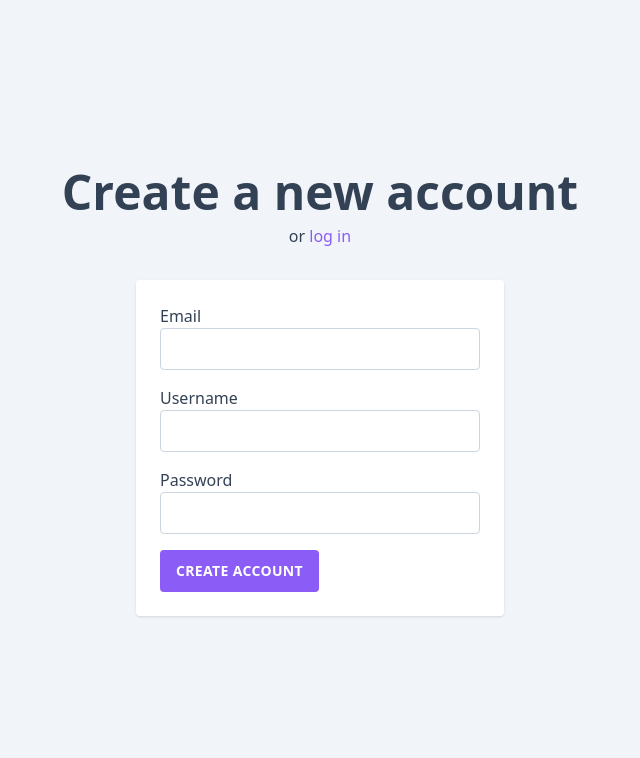
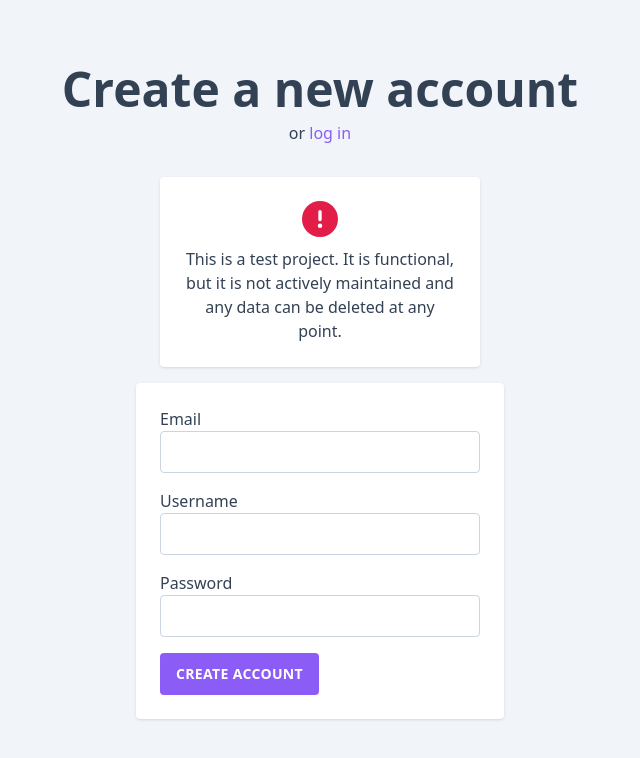
Before and after one commit to d-jurgens/ToDo, a Vue app: page /register in a window 1280 px wide. Shown: the top 758 px of the page, without its empty margins (320-960 px from the left). Built offline with nearby package versions, Linux system fonts and the light colour scheme; no server answers.

Commit message:
#2 ui improvements

```diff
--- a/src/assets/main.css
+++ b/src/assets/main.css
@@ -32,7 +32,7 @@
         @apply font-bold;
     }
     a {
-        @apply text-violet-500;
+        @apply text-primary;
     }
 }
 
--- a/src/router/index.ts
+++ b/src/router/index.ts
@@ -1,5 +1,6 @@
 import { createRouter, createWebHistory } from "vue-router";
 import HomeView from "../views/HomeView.vue";
+import { auth } from "@/firebase";
 
 const router = createRouter({
   history: createWebHistory(import.meta.env.BASE_URL),
@@ -32,4 +33,18 @@ const router = createRouter({
   ],
 });
 
+router.beforeEach(async (to) => {
+  if (
+    // make sure the user is authenticated
+    !auth.currentUser &&
+    // ❗️ Avoid an infinite redirect
+    to.name !== "login" &&
+    to.name !== "register" &&
+    to.name !== "forgot-password"
+  ) {
+    // redirect the user to the login page
+    return { name: "login" };
+  }
+});
+
 export default router;
--- a/src/views/AccountView.vue
+++ b/src/views/AccountView.vue
@@ -10,7 +10,7 @@
     <ui-dialog
       v-if="showDeleteDialog"
       title="Delete account"
-      text="Are you sure you want to delete your account? All your ToDo's will be deleted too. This cannot be undone."
+      text="Are you sure you want to delete your account? You will lose access to all your items. This cannot be undone."
       accept-text="Delete account"
       type="danger"
       :loading="deletingUser"
--- a/src/views/auth/LogIn.vue
+++ b/src/views/auth/LogIn.vue
@@ -1,12 +1,12 @@
 <template>
   <div
-    class="flex flex-col w-full min-h-screen justify-center items-center p-8 bg-lightest-gray"
+    class="max-w-3xl mx-auto px-4 py-10 flex flex-col w-full min-h-screen justify-center items-center bg-lightest-gray"
   >
-    <h1 class="mb-2">Sign in to your account</h1>
+    <h1 class="mb-2 text-center">Sign in to your account</h1>
     <p class="mb-8">
       or <router-link to="register">create an account</router-link>
     </p>
-    <ui-card>
+    <ui-card class="max-w-full">
       <form @submit="onSubmit" class="w-80 max-w-full">
         <div class="mb-4">
           <ui-text-input name="email" label="Email" type="email" />
--- a/src/views/auth/PasswordResetRequest.vue
+++ b/src/views/auth/PasswordResetRequest.vue
@@ -1,13 +1,13 @@
 <template>
   <div
-    class="flex flex-col w-full min-h-screen justify-center items-center p-8 bg-lightest-gray"
+    class="flex flex-col w-full min-h-screen justify-center items-center px-4 py-10 bg-lightest-gray"
   >
-    <h1 class="mb-2">Reset your password</h1>
+    <h1 class="mb-2 text-center">Reset your password</h1>
     <p class="mb-8">
       back to <router-link to="login">log in page</router-link>
     </p>
-    <ui-card v-if="!requestSuccessfull">
-      <form @submit="onSubmit">
+    <ui-card v-if="!requestSuccessfull" class="max-w-full">
+      <form @submit="onSubmit" class="w-80 max-w-full">
         <div class="mb-4">
           <ui-text-input name="email" label="Email" type="email" />
         </div>
--- a/src/views/auth/UserRegistration.vue
+++ b/src/views/auth/UserRegistration.vue
@@ -1,10 +1,23 @@
 <template>
   <div
-    class="flex flex-col w-full min-h-screen justify-center items-center p-8 bg-lightest-gray"
+    class="flex flex-col w-full min-h-screen justify-center items-center px-4 py-10 bg-lightest-gray"
   >
-    <h1 class="mb-2">Create a new account</h1>
+    <h1 class="mb-2 text-center">Create a new account</h1>
     <p class="mb-8">or <router-link to="login">log in</router-link></p>
-    <ui-card v-if="!registrationSuccessfull">
+    <ui-card class="mb-4 max-w-full w-80">
+      <div class="text-center mb-2">
+        <font-awesome-icon
+          icon="fa-circle-exclamation"
+          class="text-error text-4xl"
+        />
+      </div>
+      <p class="text-center">
+        This is a test project. It is functional, but it is not actively
+        maintained and any data can be deleted at any point.
+      </p>
+    </ui-card>
+
+    <ui-card v-if="!registrationSuccessfull" class="max-w-full">
       <form @submit="onSubmit" class="w-80 max-w-full">
         <div class="mb-4">
           <ui-text-input name="email" label="Email" type="email" />
```
